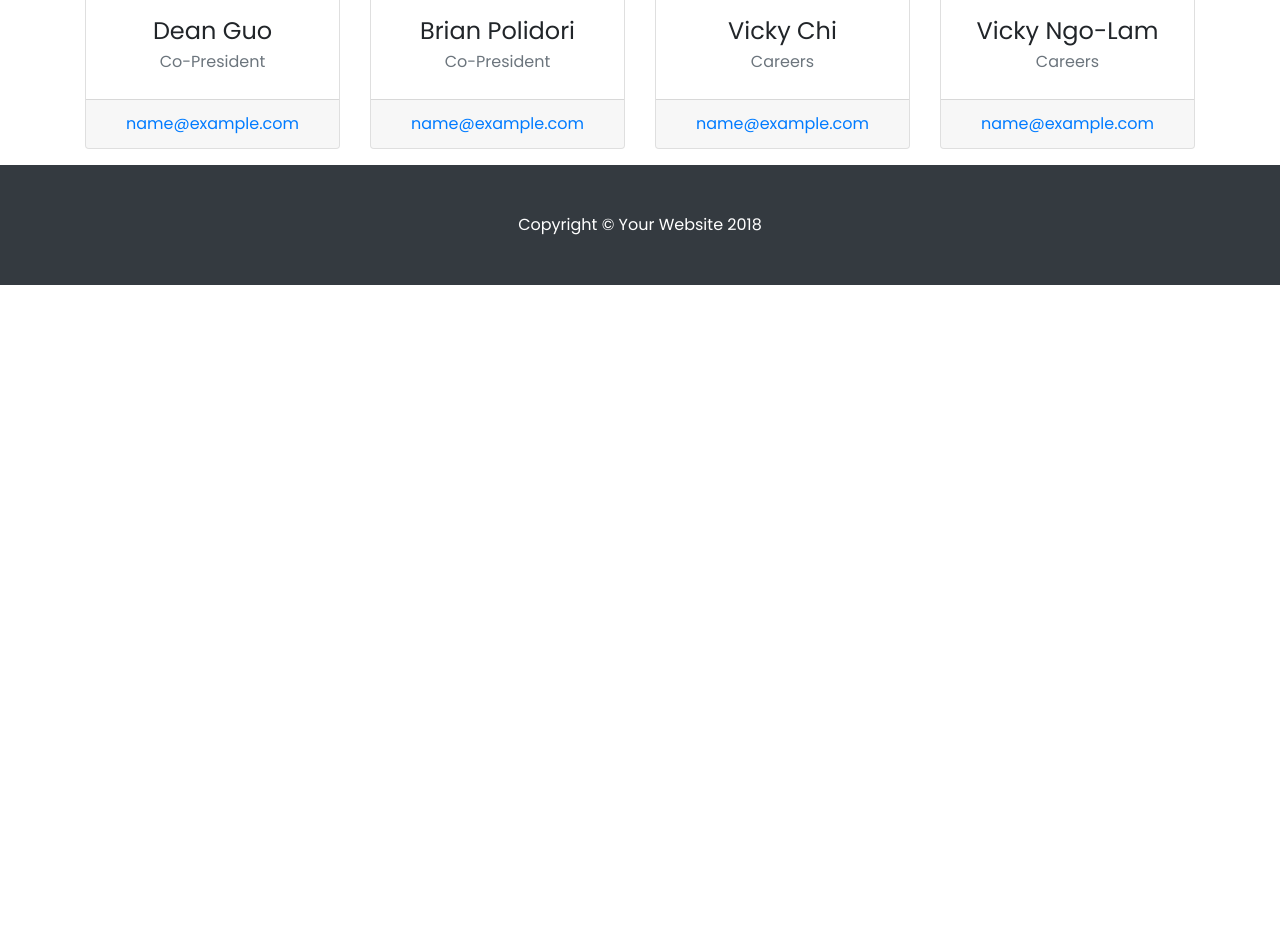
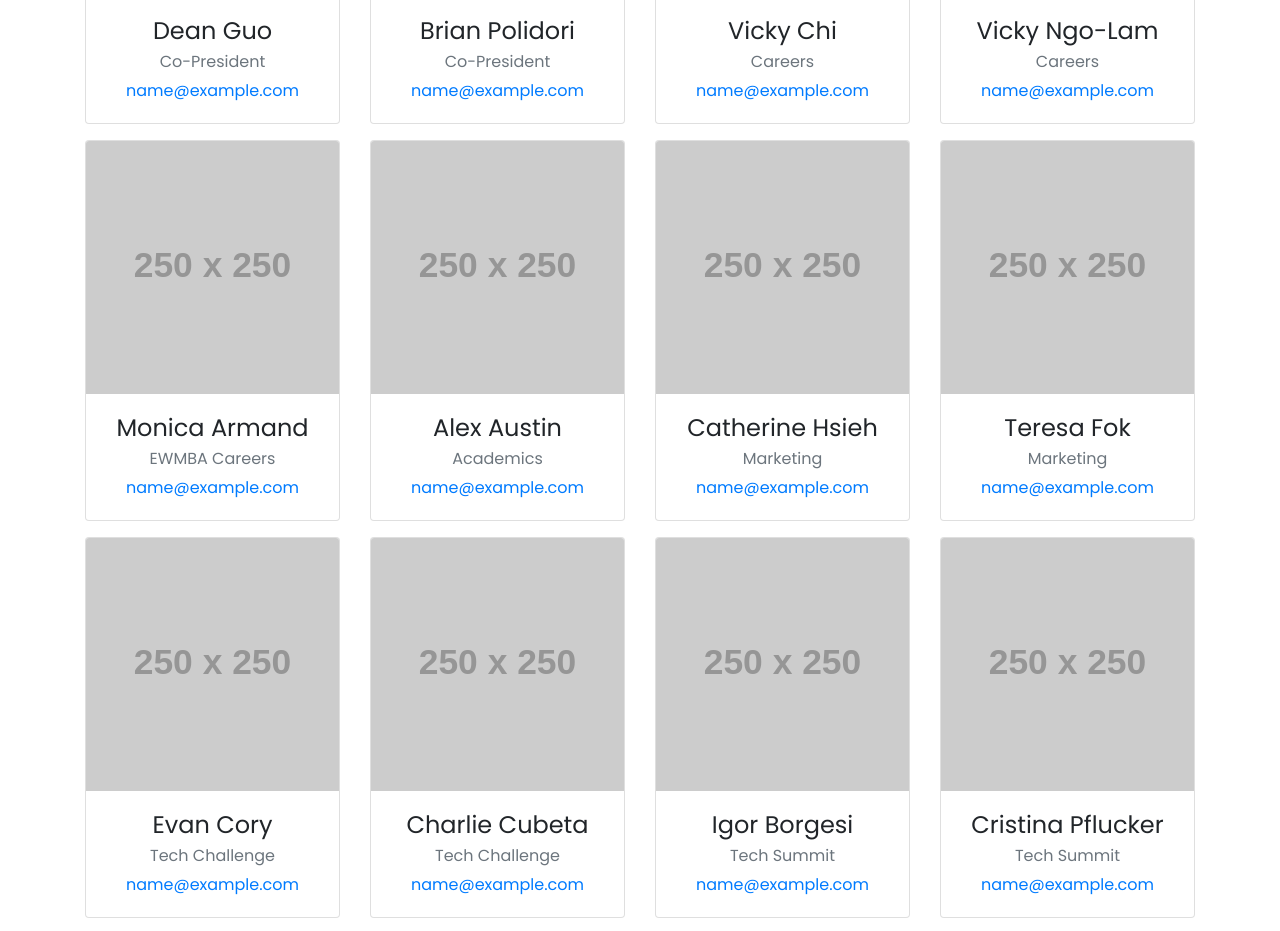
Before and after one commit to haastechclub/haastechclub.github.io, a website: page contact.html in a window 1280 px wide. Shown: the part 401-1332 px from the top of the page. Before the commit the page ends 800 px from the top, so only its background shows below. Drawn offline with Linux system fonts and the light colour scheme; placeholder pictures from the web are drawn by us.

Commit message:
add people to contact page

```diff
--- a/contact.html
+++ b/contact.html
@@ -62,55 +62,137 @@
       <!-- <h2>Our Team</h2> -->
 
       <div class="row">
-        <div class="col-lg-3 mb-3">
+        <div class="col-lg-3 col-sm-4 col-6 mb-3">
           <div class="card h-100 text-center">
             <img class="card-img-top" src="http://placehold.it/250x250" alt="">
             <div class="card-body">
               <h4 class="card-title">Dean Guo</h4>
               <h6 class="card-subtitle mb-2 text-muted">Co-President</h6>
-              <!-- <p class="card-text">Lorem ipsum dolor sit amet, consectetur adipisicing elit. Possimus aut mollitia eum ipsum fugiat odio officiis odit.</p> -->
-            </div>
-            <div class="card-footer">
               <a href="#">name@example.com</a>
             </div>
           </div>
         </div>
-        <div class="col-lg-3 mb-3">
+        <div class="col-lg-3 col-sm-4 col-6 mb-3">
           <div class="card h-100 text-center">
             <img class="card-img-top" src="http://placehold.it/250x250" alt="">
             <div class="card-body">
               <h4 class="card-title">Brian Polidori</h4>
               <h6 class="card-subtitle mb-2 text-muted">Co-President</h6>
-            </div>
-            <div class="card-footer">
               <a href="#">name@example.com</a>
             </div>
           </div>
         </div>
-        <div class="col-lg-3 mb-3">
+        <div class="col-lg-3 col-sm-4 col-6 mb-3">
           <div class="card h-100 text-center">
             <img class="card-img-top" src="http://placehold.it/250x250" alt="">
             <div class="card-body">
               <h4 class="card-title">Vicky Chi</h4>
               <h6 class="card-subtitle mb-2 text-muted">Careers</h6>
-              </div>
-              <div class="card-footer">
               <a href="#">name@example.com</a>
             </div>
           </div>
         </div>
-        <div class="col-lg-3 mb-3">
+        <div class="col-lg-3 col-sm-4 col-6 mb-3">
           <div class="card h-100 text-center">
             <img class="card-img-top" src="http://placehold.it/250x250" alt="">
             <div class="card-body">
               <h4 class="card-title">Vicky Ngo-Lam</h4>
               <h6 class="card-subtitle mb-2 text-muted">Careers</h6>
-              </div>
-              <div class="card-footer">
               <a href="#">name@example.com</a>
             </div>
           </div>
         </div>
+        <div class="col-lg-3 col-sm-4 col-6 mb-3">
+          <div class="card h-100 text-center">
+            <img class="card-img-top" src="http://placehold.it/250x250" alt="">
+            <div class="card-body">
+              <h4 class="card-title">Monica Armand</h4>
+              <h6 class="card-subtitle mb-2 text-muted">EWMBA Careers</h6>
+              <a href="#">name@example.com</a>
+            </div>
+          </div>
+        </div>
+        <div class="col-lg-3 col-sm-4 col-6 mb-3">
+          <div class="card h-100 text-center">
+            <img class="card-img-top" src="http://placehold.it/250x250" alt="">
+            <div class="card-body">
+              <h4 class="card-title">Alex Austin</h4>
+              <h6 class="card-subtitle mb-2 text-muted">Academics</h6>
+              <a href="#">name@example.com</a>
+            </div>
+          </div>
+        </div>
+        <div class="col-lg-3 col-sm-4 col-6 mb-3">
+          <div class="card h-100 text-center">
+            <img class="card-img-top" src="http://placehold.it/250x250" alt="">
+            <div class="card-body">
+              <h4 class="card-title">Catherine Hsieh</h4>
+              <h6 class="card-subtitle mb-2 text-muted">Marketing</h6>
+              <a href="#">name@example.com</a>
+            </div>
+          </div>
+        </div>
+        <div class="col-lg-3 col-sm-4 col-6 mb-3">
+          <div class="card h-100 text-center">
+            <img class="card-img-top" src="http://placehold.it/250x250" alt="">
+            <div class="card-body">
+              <h4 class="card-title">Teresa Fok</h4>
+              <h6 class="card-subtitle mb-2 text-muted">Marketing</h6>
+              <a href="#">name@example.com</a>
+            </div>
+          </div>
+        </div>
+        <div class="col-lg-3 col-sm-4 col-6 mb-3">
+          <div class="card h-100 text-center">
+            <img class="card-img-top" src="http://placehold.it/250x250" alt="">
+            <div class="card-body">
+              <h4 class="card-title">Evan Cory</h4>
+              <h6 class="card-subtitle mb-2 text-muted">Tech Challenge</h6>
+              <a href="#">name@example.com</a>
+            </div>
+          </div>
+        </div>
+        <div class="col-lg-3 col-sm-4 col-6 mb-3">
+          <div class="card h-100 text-center">
+            <img class="card-img-top" src="http://placehold.it/250x250" alt="">
+            <div class="card-body">
+              <h4 class="card-title">Charlie Cubeta</h4>
+              <h6 class="card-subtitle mb-2 text-muted">Tech Challenge</h6>
+              <a href="#">name@example.com</a>
+            </div>
+          </div>
+        </div>
+        <div class="col-lg-3 col-sm-4 col-6 mb-3">
+          <div class="card h-100 text-center">
+            <img class="card-img-top" src="http://placehold.it/250x250" alt="">
+            <div class="card-body">
+              <h4 class="card-title">Igor Borgesi</h4>
+              <h6 class="card-subtitle mb-2 text-muted">Tech Summit</h6>
+              <a href="#">name@example.com</a>
+            </div>
+          </div>
+        </div>
+        <div class="col-lg-3 col-sm-4 col-6 mb-3">
+          <div class="card h-100 text-center">
+            <img class="card-img-top" src="http://placehold.it/250x250" alt="">
+            <div class="card-body">
+              <h4 class="card-title">Cristina Pflucker</h4>
+              <h6 class="card-subtitle mb-2 text-muted">Tech Summit</h6>
+              <a href="#">name@example.com</a>
+            </div>
+          </div>
+        </div>
+        <div class="col-lg-3 col-sm-4 col-6 mb-3">
+          <div class="card h-100 text-center">
+            <img class="card-img-top" src="http://placehold.it/250x250" alt="">
+            <div class="card-body">
+              <h4 class="card-title">To add: Stan, Claudia, Moi, Soumya, James, Max</h4>
+              <h6 class="card-subtitle mb-2 text-muted">Careers</h6>
+              <a href="#">name@example.com</a>
+            </div>
+          </div>
+        </div>
+
       </div>
 
     </div>
```
Lines whose indentation alone changed are shown as unchanged.
